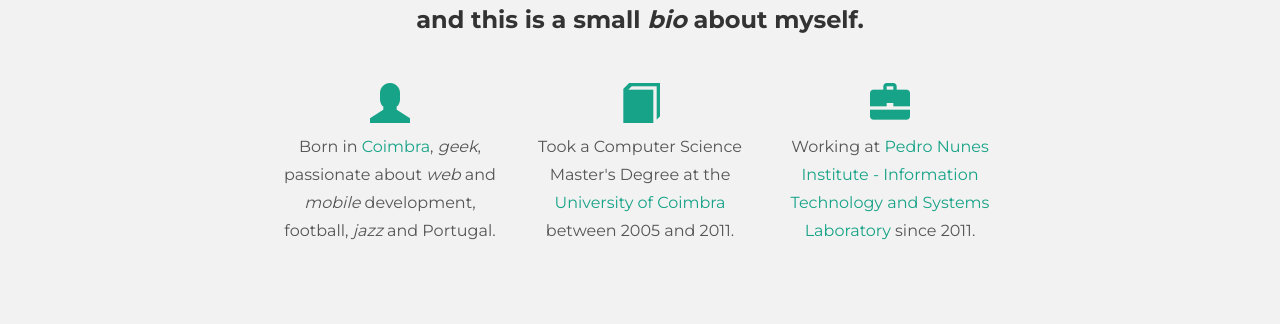
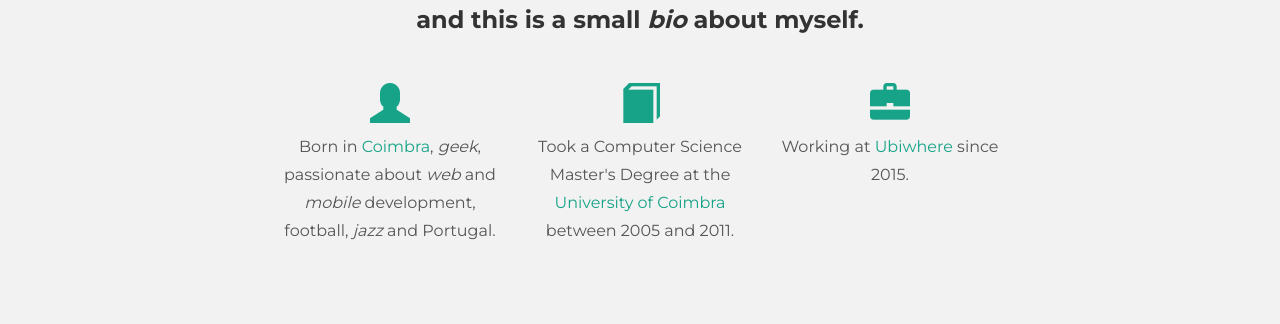
Before and after one commit to rjfv/rjfv.github.com, a plain HTML site: page index.html in a window 1280 px wide. Shown: the part 476-800 px from the top of the page. Drawn offline with nearby package versions, Linux system fonts and the light colour scheme.

Commit message:
Updates workplace in short bio

```diff
--- a/index.html
+++ b/index.html
@@ -91,8 +91,8 @@
                     <div class="col-lg-4">
                         <span class="glyphicon glyphicon-briefcase" style="padding-bottom: 10px;"></span>
                         <p>
-                            <span class="en">Working at <a href="http://lis.ipn.pt/">Pedro Nunes Institute - Information Technology and Systems Laboratory</a> since 2011.</span>
-                            <span class="pt">Trabalho no <a href="http://lis.ipn.pt/">Laboratório de Informática e Sistemas do Instituto Pedro Nunes</a> desde 2011.</span>
+                            <span class="en">Working at <a href="http://ubiwhere.com/">Ubiwhere</a> since 2015.</span>
+                            <span class="pt">Trabalho no <a href="http://ubiwhere.com/">Ubiwhere</a> desde 2015.</span>
                         </p>
                     </div>
 				</div><!-- /col-lg-8 -->
```
